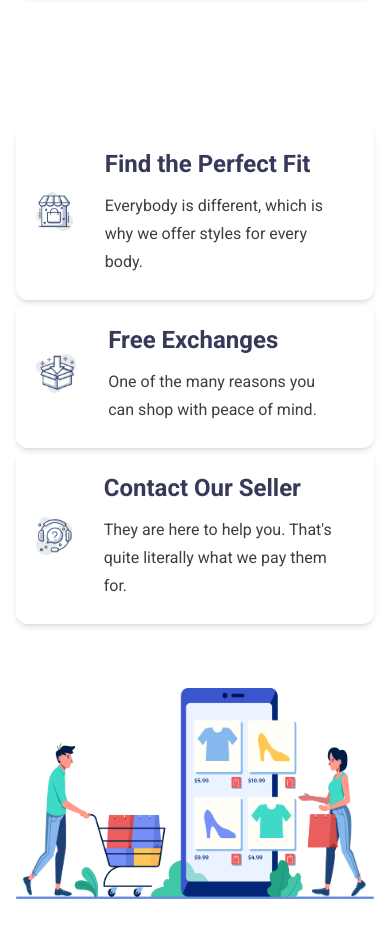
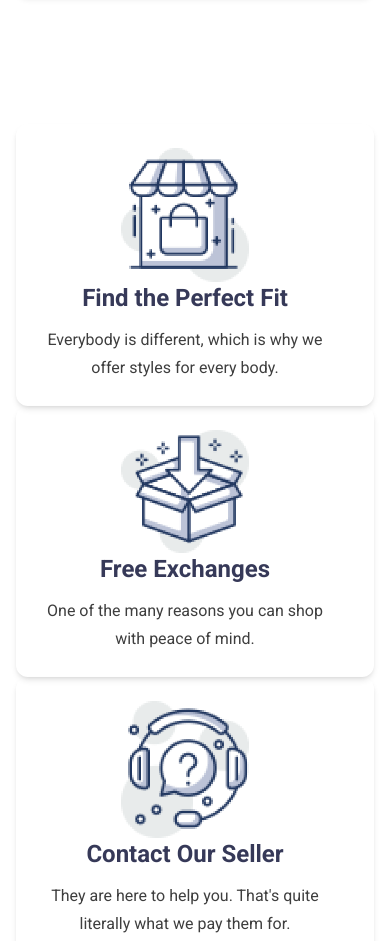
Before and after one commit to deverfan44/Penguin-Fashion-Tawlind, a plain HTML site: page index.html in a window 390 px wide. Shown: the part 4180-5121 px from the top of the page. Drawn offline with nearby package versions, Linux system fonts and the light colour scheme.

Commit message:
Update last section responsivly

```diff
--- a/index.html
+++ b/index.html
@@ -147,18 +147,18 @@
         <section class="shopping_section my-32">
             <div class="md:w-4/5 w-11/12 mx-auto lg:flex justify-between">
                 <div class="shopping_content basis-1/2 lg:pr-20">
-                    <div class="shopping_info flex items-center gap-x-8 pl-5 py-6 pr-10 rounded-xl shadow-md">
-                        <div class="shop_info_img basis-1/4">
-                            <img src="./icons/house.png" class="w-full" alt="">
+                    <div class="shopping_info lg:flex items-center gap-x-8 pl-5 py-6 pr-10 rounded-xl shadow-md md:text-left text-center">
+                        <div class="shop_info_img basis-1/4 flex md:justify-start justify-center">
+                            <img src="./icons/house.png" class="lg:w-ful w-32" alt="">
                         </div>
                         <div class="shop_info_des grow">
                             <h3 class="text-[#363958] text-2xl font-bold">Find the Perfect Fit</h3>
                             <p class="text-[#3E3E3E] mt-3 leading-7">Everybody is different, which is why we offer styles for every body.</p>
                         </div>
                     </div>
-                    <div class="shopping_info flex items-center gap-x-8 pl-5 py-6 pr-10 rounded-xl shadow-md">
-                        <div class="shop_info_img basis-1/4">
-                            <img src="./icons/box.png" class="w-full" alt="">
+                    <div class="shopping_info lg:flex items-center gap-x-8 pl-5 py-6 pr-10 rounded-xl shadow-md md:text-left text-center">
+                        <div class="shop_info_img basis-1/4  flex md:justify-start justify-center"">
+                            <img src="./icons/box.png" class="lg:w-full w-32" alt="">
                         </div>
                         <div class="shop_info_des grow">
                             <h3 class="text-[#363958] text-2xl font-bold">Free Exchanges</h3>
@@ -166,9 +166,9 @@
                                 with peace of mind.</p>
                         </div>
                     </div>
-                    <div class="shopping_info flex items-center gap-x-8 pl-5 py-6 pr-10 rounded-xl shadow-md">
-                        <div class="shop_info_img basis-1/4">
-                            <img src="./icons/question.png" class="w-full" alt="">
+                    <div class="shopping_info lg:flex items-center gap-x-8 pl-5 py-6 pr-10 rounded-xl shadow-md md:text-left text-center">
+                        <div class="shop_info_img basis-1/4 flex md:justify-start justify-center"">
+                            <img src="./icons/question.png" class="lg:w-ful w-32" alt="">
                         </div>
                         <div class="shop_info_des grow">
                             <h3 class="text-[#363958] text-2xl font-bold">Contact Our Seller</h3>
```
